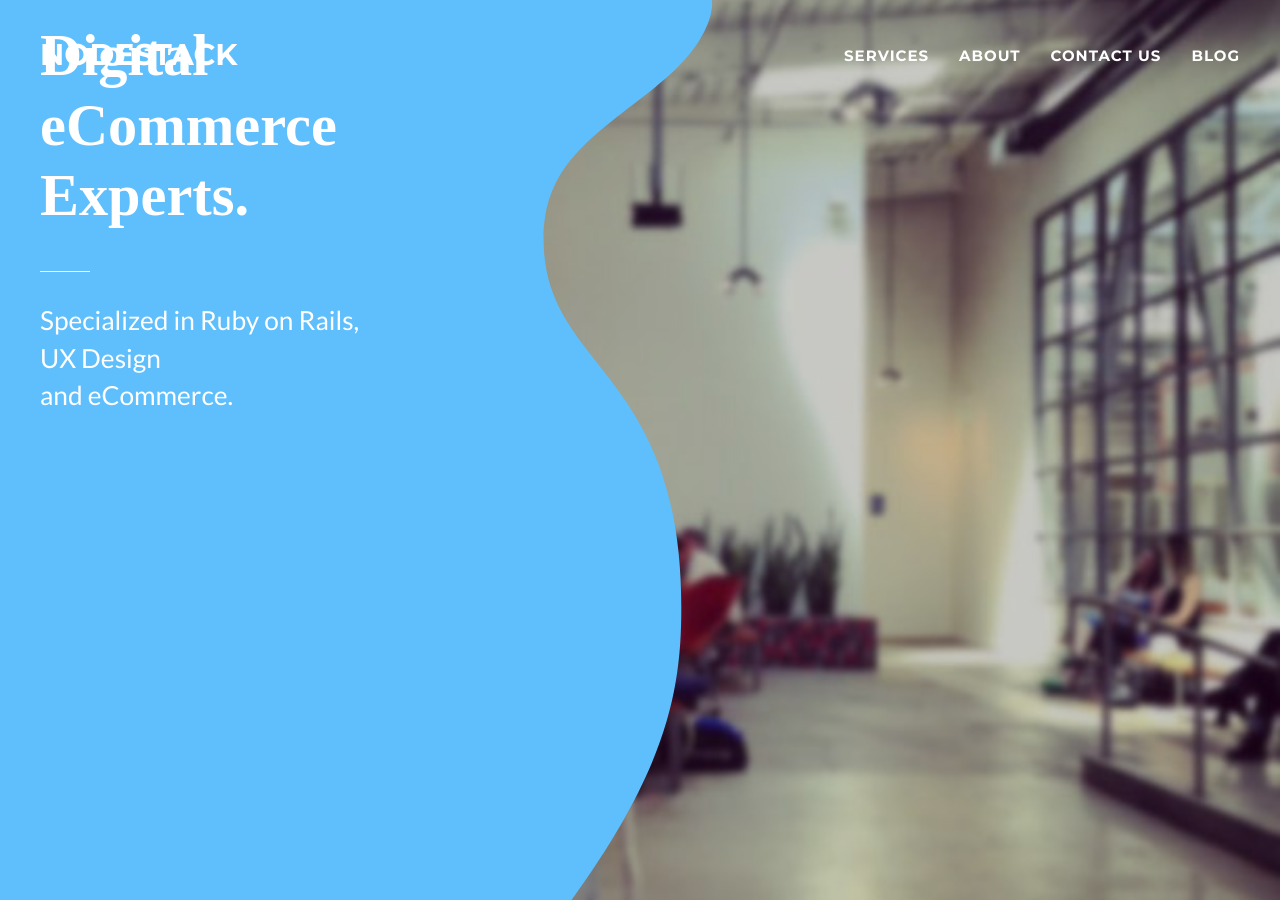
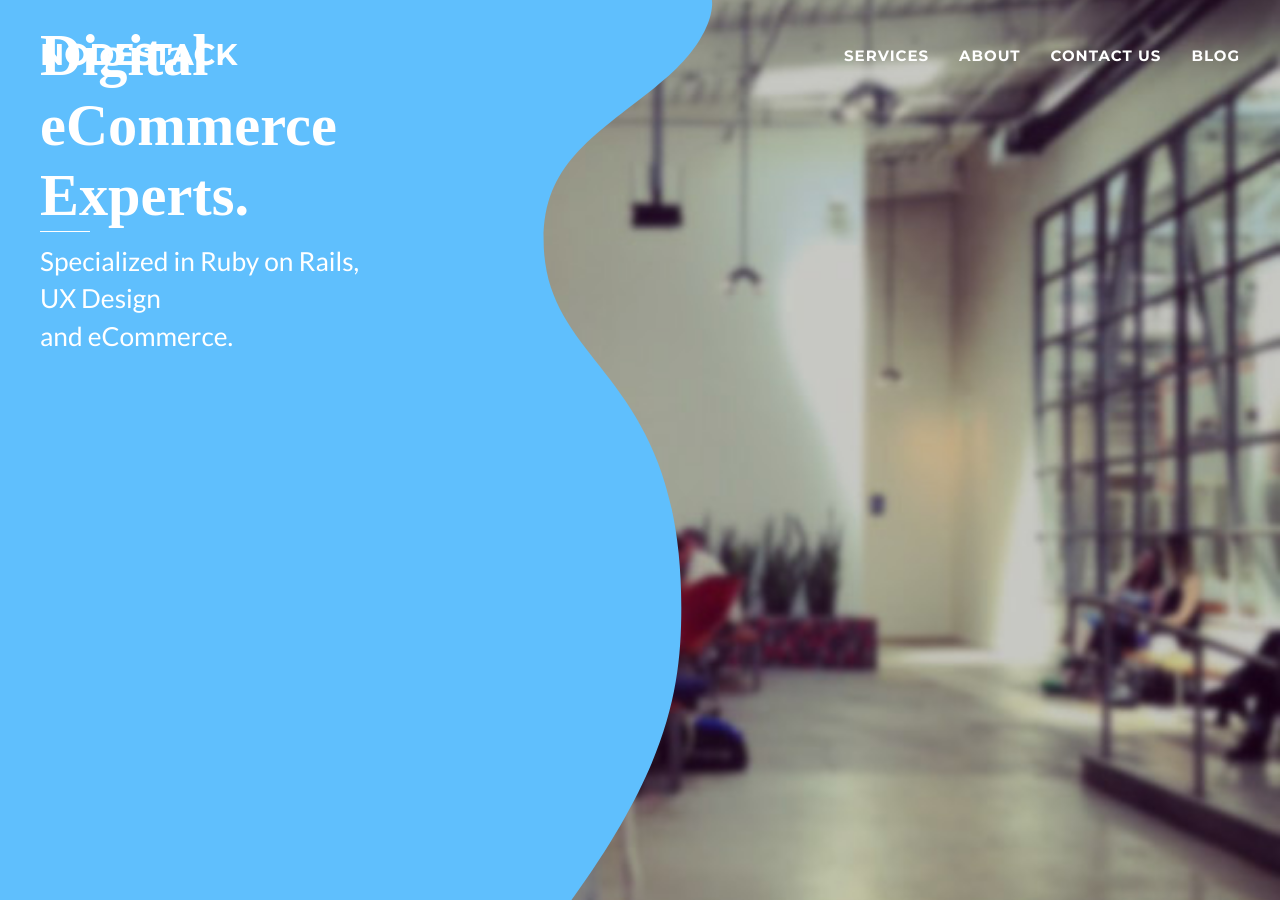
Before and after one commit to nodestack/nodestack.github.io, a Jekyll site: the page built from index.html, in a window 1280 px wide and 900 px high. Built offline with Jekyll 4.4.1, drawn with Linux system fonts in a browser that asks for light colours; some web fonts are replaced.

Commit message:
Update main.css

```diff
--- a/_includes/css/main.css
+++ b/_includes/css/main.css
@@ -42,8 +42,6 @@ h1 {
 }
 
 h1:after {
-    margin-top: 40px;
-    margin-bottom: 30px;
     height: 1px;
     width: 50px;
     content: '';
```
